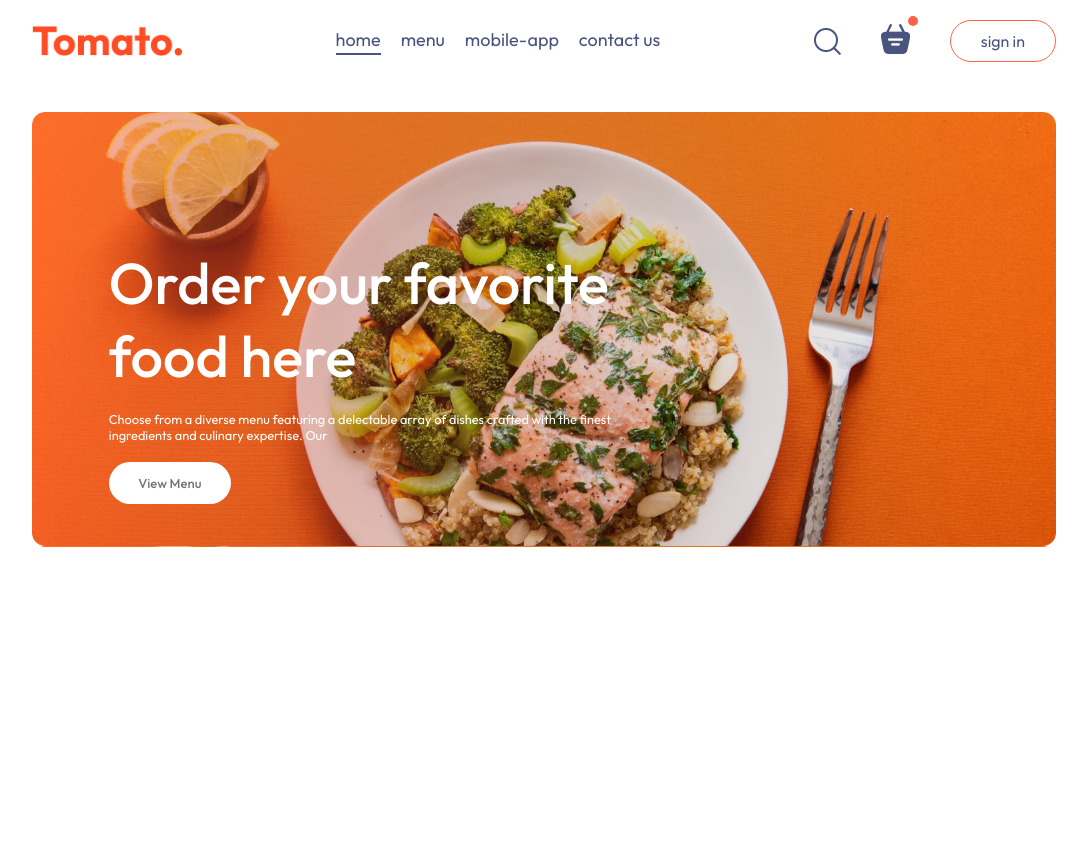
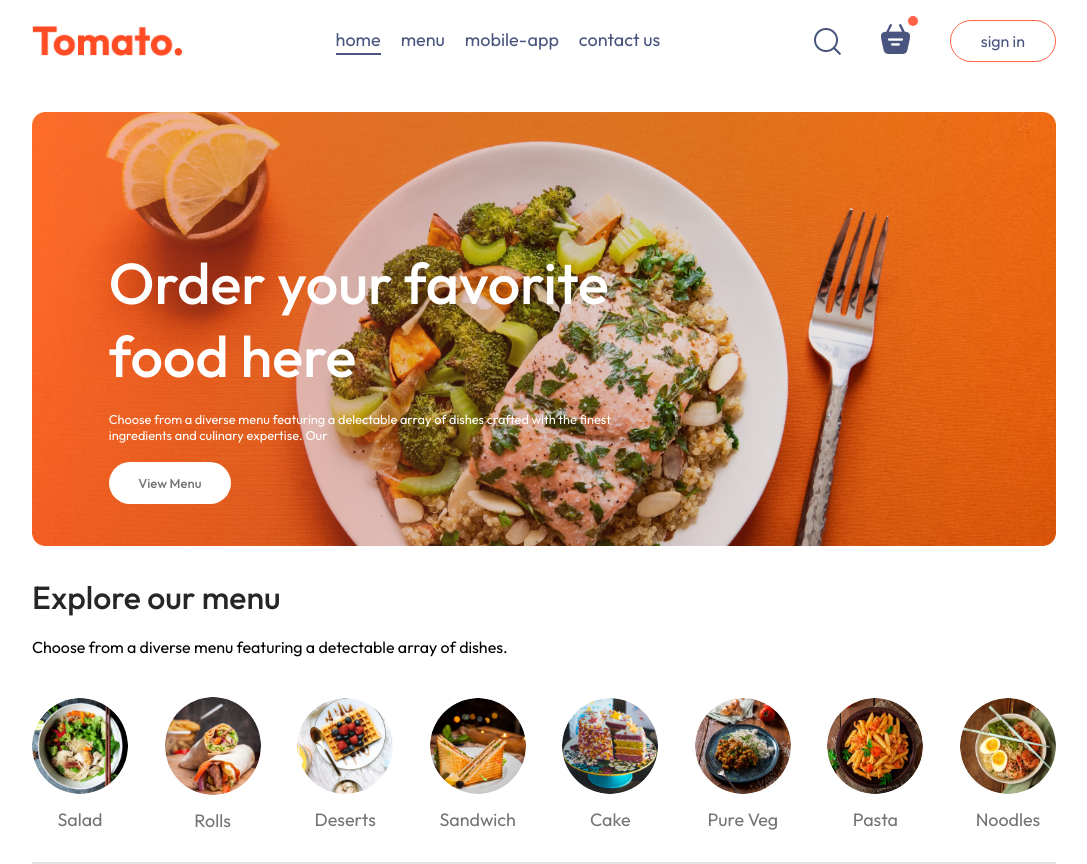
Before and after one commit to dacharch/Food-Website_PureCSS, a React (Create React App) app: page / in a window 1280 px wide. Shown: the whole page, without its empty margins (96-1183 px from the left). Before the commit the page ends 800 px from the top, so only its background shows below. Built offline with nearby package versions, Linux system fonts and the light colour scheme.

Commit message:
Explore Menu has been created

```diff
--- a/src/components/ExploreMenu/ExploreMenu.css
+++ b/src/components/ExploreMenu/ExploreMenu.css
@@ -0,0 +1,53 @@
+.explore-menu{
+    display: flex ;
+    flex-direction: column;
+    gap:20px ;
+
+}
+.explore-menu h1{
+    color:#262626 ;
+    font-weight: 500 ;
+}
+.explore-menu-text{
+    max-width: 60%;
+    column-gap: #808080;
+}
+
+.explore-menu-list{
+    display: flex ;
+    justify-content: space-between;
+    align-items: center;
+    gap:30px ;
+    text-align: center;
+    margin:20px 0px;
+    overflow-x: scroll;
+
+}
+.explore-menu-list::-webkit-scrollbar {
+    display:none;
+}
+.explore-menu-list-item img{
+    width:7.5vw ;
+    min-width: 80px;
+    cursor: pointer;
+    border-radius: 50%;
+    transition: 0.2s ;
+}
+
+.explore-menu-list-item p{
+    margin-top:10px ;
+    color:#747474 ;
+    font-size: max(1.4vw,1rem);
+    cursor: pointer;
+}
+hr{
+    margin:-10px 0px;
+    height: 2px;
+    background-color: #e2e2e2;
+    border: none;
+}
+.explore-menu-list-item .active{
+    border:4px solid tomato ;
+    padding:2px ;
+
+}
--- a/src/components/ExploreMenu/ExploreMenu.js
+++ b/src/components/ExploreMenu/ExploreMenu.js
@@ -1,10 +1,23 @@
 import React from 'react'
 import "./ExploreMenu.css"
+import {menu_list} from '../../assets/assets' ;
 
-const ExploreMenu = () => {
+const ExploreMenu = ({category,setCategory}) => {
   return (
-    <div>
-        ExploreMenu
+    <div className='explore-menu' id="explore-menu">
+        <h1>Explore our menu</h1>
+        <p className='explore-menu-text'>Choose from a diverse menu featuring  a detectable array of dishes.</p>
+        <div className='explore-menu-list'>
+            {menu_list.map((item,index)=>{
+                return (
+                    <div onClick={()=>setCategory(prev=>prev===item.menu_name?"All":item.menu_name)} key={index} className='explore-menu-list-item'>
+                        <img className={category===item.menu_name?"active":""} src={item.menu_image} alt="" />
+                        <p>{item.menu_name}</p>
+                    </div>
+                )
+            })}
+        </div>
+        <hr/>
     </div>
   )
 }
--- a/src/components/Header/Header.css
+++ b/src/components/Header/Header.css
@@ -2,6 +2,7 @@
     height: 34vw; ;
     margin: 30px auto;
     background-image: url('../../../public//header_img.png');
+    background-repeat: no-repeat;
     background-size: contain;
     position: relative;
 }
--- a/src/components/pages/Home/Home.js
+++ b/src/components/pages/Home/Home.js
@@ -1,12 +1,16 @@
 import React from 'react'
 import "./Home.css"
 import Header from '../../Header/Header'
-
+import ExploreMenu from '../../ExploreMenu/ExploreMenu'
+import { useState } from 'react'
 
 const Home = () => {
+  const[category,setCategory] = useState("All") ;
+
   return (
     <div>
       <Header/>
+      <ExploreMenu category={category} setCategory={setCategory}/>
     </div>
   )
 }
--- /dev/null
+++ b/src/context/StoreContext.js
@@ -0,0 +1,20 @@
+import { createContext } from "react";
+import { food_list } from "../assets/assets";
+
+
+export const StoreContext = createContext() ;
+
+const StoreContextProvider = (props) =>{
+
+     const contextValue ={
+        food_list
+     }
+
+     return(
+         <StoreContext.Provider value={contextValue}>
+             {props.children}
+         </StoreContext.Provider>
+     )
+}
+
+export default StoreContextProvider ;
--- a/src/index.js
+++ b/src/index.js
@@ -3,12 +3,15 @@
 import './index.css';
 import App from './App';
 import {BrowserRouter} from 'react-router-dom'
+import StoreContextProvider from './context/StoreContext';
 
 const root = ReactDOM.createRoot(document.getElementById('root'));
 root.render(
   <React.StrictMode>
     <BrowserRouter>
-      <App />
+      <StoreContextProvider>
+        <App />
+      </StoreContextProvider>
     </BrowserRouter>
   </React.StrictMode>
 );
```
